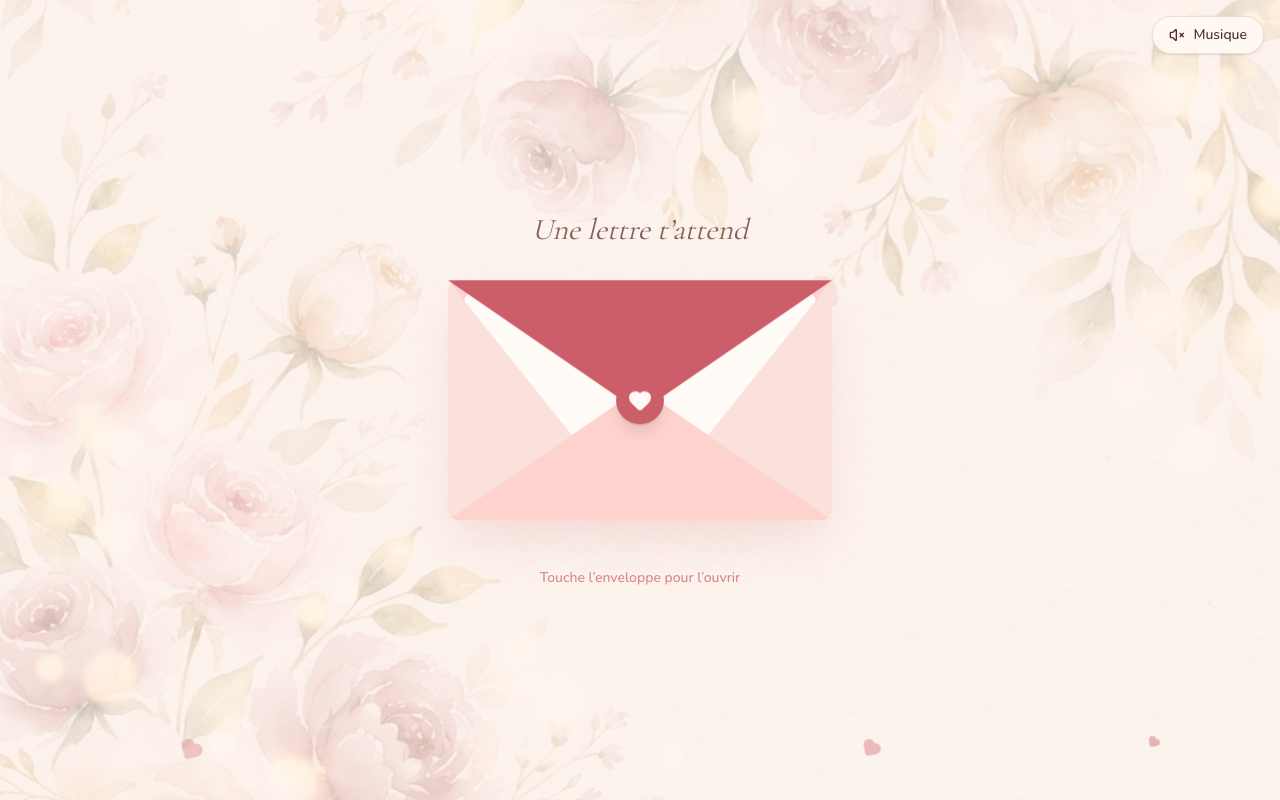
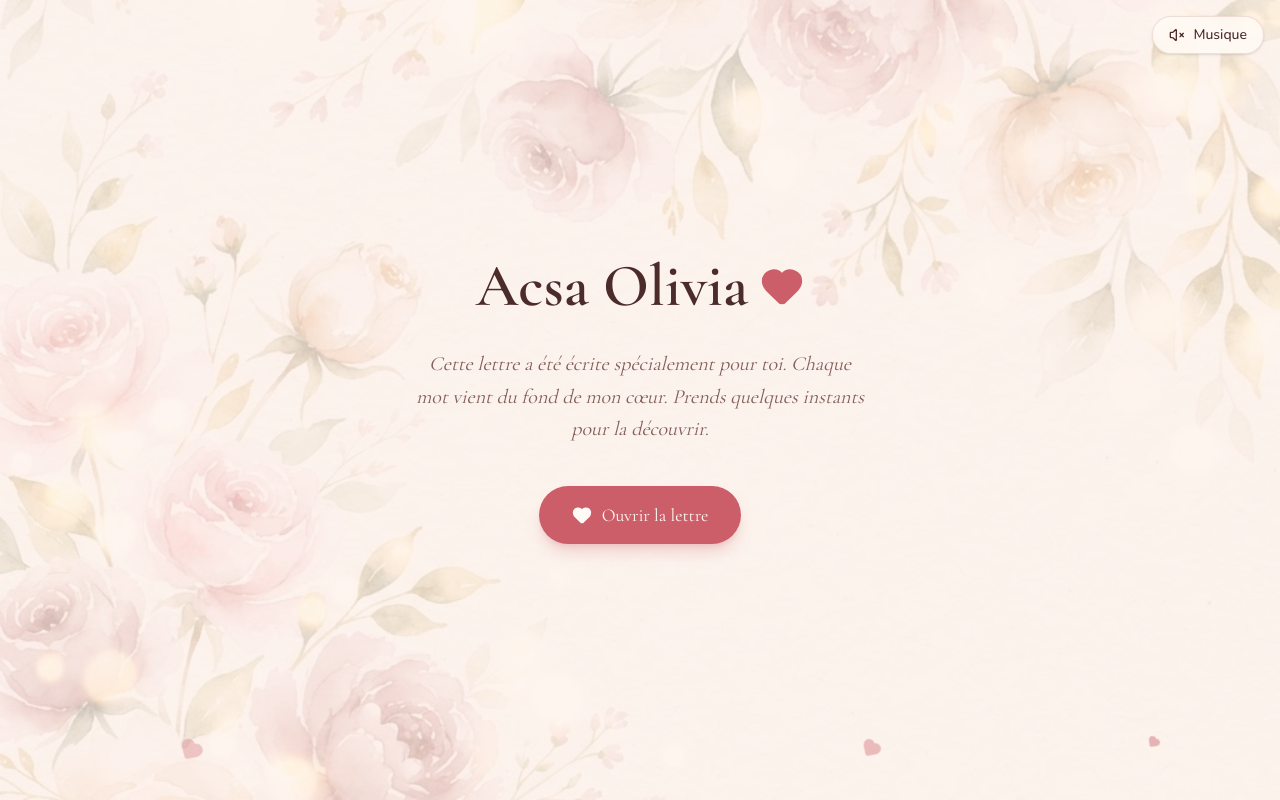
Before and after one commit to yenhamaillo05-dev/love-letter, a Next.js app: page / in a window 1280 px wide. Built offline with nearby package versions, Linux system fonts and the light colour scheme.

Commit message:
feat: add WelcomeScreen component and initialize LoveLetter state
Co-authored-by: yenhamaillo05-dev <309789267+yenhamaillo05-dev@users.noreply.github.com>

```diff
--- a/components/love-letter.tsx
+++ b/components/love-letter.tsx
@@ -8,8 +8,10 @@ import { MemoriesGallery } from '@/components/memories-gallery'
 import { MusicPlayer } from '@/components/music-player'
 import { OurSong } from '@/components/our-song'
 import { ResponseForm } from '@/components/response-form'
+import { WelcomeScreen } from '@/components/welcome-screen'
 
 export function LoveLetter() {
+  const [started, setStarted] = useState(false)
   const [opened, setOpened] = useState(false)
   const [showLetter, setShowLetter] = useState(false)
   const letterRef = useRef<HTMLDivElement | null>(null)
@@ -43,7 +45,13 @@ export function LoveLetter() {
       <FloatingHearts />
       <MusicPlayer />
 
-      <EnvelopeScene opened={opened} onOpen={handleOpen} />
+      {!started ? (
+        <WelcomeScreen onStart={() => setStarted(true)} />
+      ) : (
+        <div className="animate-fade-in-up">
+          <EnvelopeScene opened={opened} onOpen={handleOpen} />
+        </div>
+      )}
 
       {showLetter && (
         <section
--- /dev/null
+++ b/components/welcome-screen.tsx
@@ -0,0 +1,37 @@
+'use client'
+
+import { Heart } from 'lucide-react'
+
+type WelcomeScreenProps = {
+  onStart: () => void
+}
+
+export function WelcomeScreen({ onStart }: WelcomeScreenProps) {
+  return (
+    <div className="animate-fade-in-up flex min-h-[100svh] flex-col items-center justify-center px-6 py-16 text-center">
+      <div className="flex flex-col items-center gap-8">
+        <h1 className="flex flex-wrap items-center justify-center gap-3 font-serif text-4xl font-semibold text-foreground text-balance sm:text-6xl">
+          Acsa Olivia
+          <Heart
+            aria-hidden="true"
+            className="h-8 w-8 fill-primary text-primary sm:h-11 sm:w-11"
+          />
+        </h1>
+
+        <p className="max-w-md font-serif text-lg italic leading-relaxed text-muted-foreground text-pretty sm:text-xl">
+          Cette lettre a été écrite spécialement pour toi. Chaque mot vient du
+          fond de mon cœur. Prends quelques instants pour la découvrir.
+        </p>
+
+        <button
+          type="button"
+          onClick={onStart}
+          className="group mt-2 inline-flex items-center gap-2.5 rounded-full border border-primary/40 bg-primary px-8 py-3.5 font-serif text-lg text-primary-foreground shadow-lg shadow-primary/25 outline-none transition-all duration-300 hover:scale-[1.04] hover:shadow-xl hover:shadow-primary/30 focus-visible:ring-2 focus-visible:ring-primary focus-visible:ring-offset-2 focus-visible:ring-offset-background"
+        >
+          <Heart className="h-5 w-5 fill-current transition-transform duration-300 group-hover:scale-110" />
+          Ouvrir la lettre
+        </button>
+      </div>
+    </div>
+  )
+}
```
